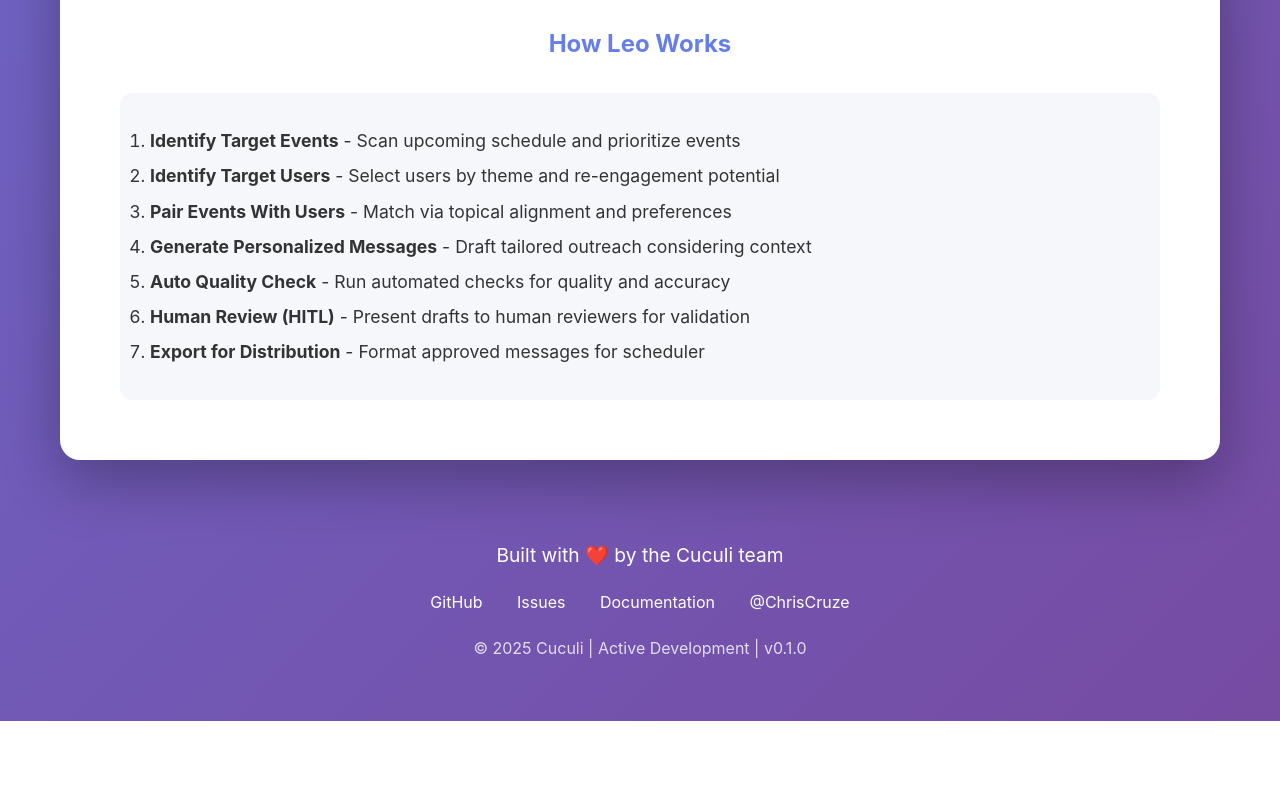
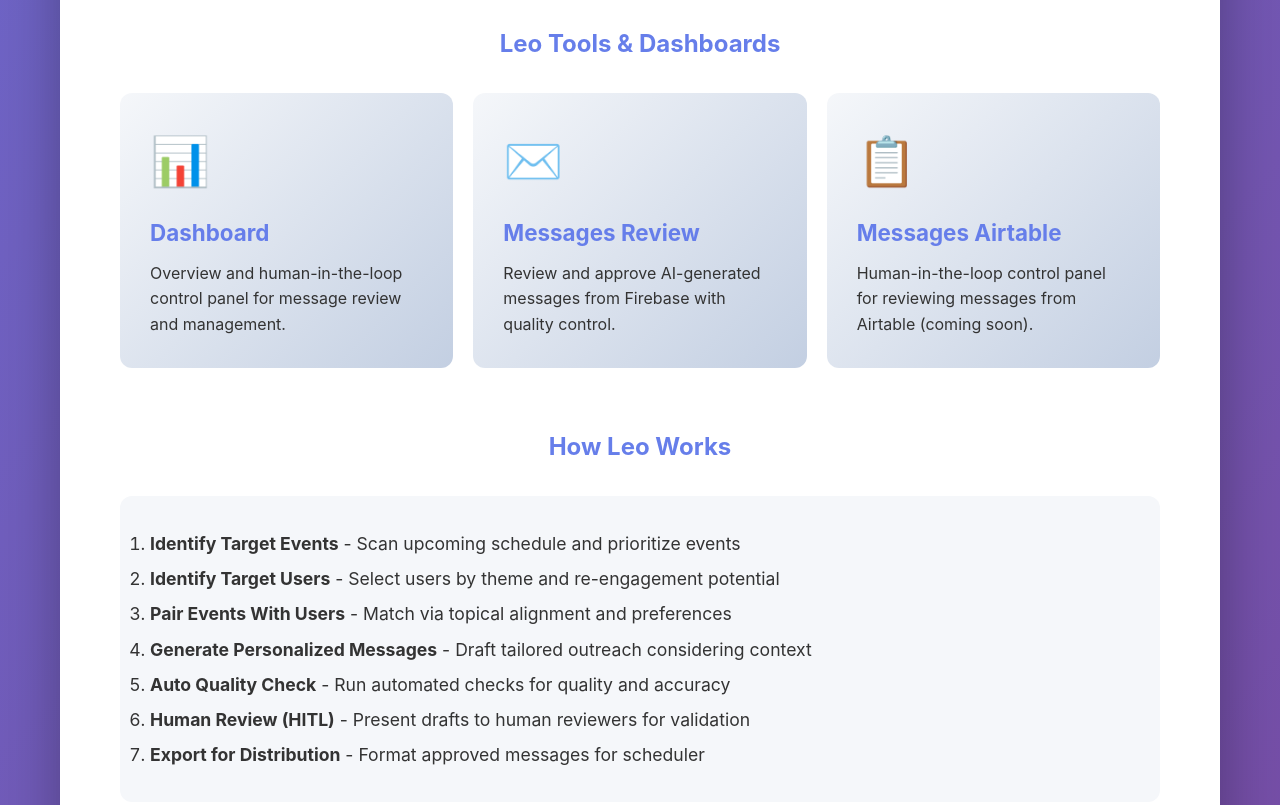
Before and after one commit to ChrisCruze/Leo, a plain HTML site: page index.html in a window 1280 px wide. Shown: the part 2580-3385 px from the top of the page. Before the commit the page ends 3301 px from the top, so only its background shows below. Drawn offline with Linux system fonts and the light colour scheme.

Commit message:
Add Airtable API key to messages-airtable README and add navigation links to dashboard and messages-review in index.html

```diff
--- a/index.html
+++ b/index.html
@@ -258,6 +258,33 @@
             </section>
 
             <section style="margin-top: 60px;">
+                <h2 style="text-align: center; color: #667eea; margin-bottom: 30px;">Leo Tools & Dashboards</h2>
+                <div style="display: grid; grid-template-columns: repeat(auto-fit, minmax(250px, 1fr)); gap: 20px; margin-top: 30px;">
+                    <a href="frontend/dashboard/dashboard.html" style="text-decoration: none; color: inherit;">
+                        <div class="feature" style="cursor: pointer;">
+                            <div class="feature-icon">📊</div>
+                            <h3>Dashboard</h3>
+                            <p>Overview and human-in-the-loop control panel for message review and management.</p>
+                        </div>
+                    </a>
+                    <a href="frontend/messages-review/messages-review.html" style="text-decoration: none; color: inherit;">
+                        <div class="feature" style="cursor: pointer;">
+                            <div class="feature-icon">✉️</div>
+                            <h3>Messages Review</h3>
+                            <p>Review and approve AI-generated messages from Firebase with quality control.</p>
+                        </div>
+                    </a>
+                    <a href="frontend/messages-airtable/messages-airtable.html" style="text-decoration: none; color: inherit;">
+                        <div class="feature" style="cursor: pointer;">
+                            <div class="feature-icon">📋</div>
+                            <h3>Messages Airtable</h3>
+                            <p>Human-in-the-loop control panel for reviewing messages from Airtable (coming soon).</p>
+                        </div>
+                    </a>
+                </div>
+            </section>
+
+            <section style="margin-top: 60px;">
                 <h2 style="text-align: center; color: #667eea; margin-bottom: 30px;">How Leo Works</h2>
                 <div style="background: #f5f7fa; padding: 30px; border-radius: 12px;">
                     <ol style="font-size: 1.1em; line-height: 2;">
```
Also changed, not shown: 1 other file.
